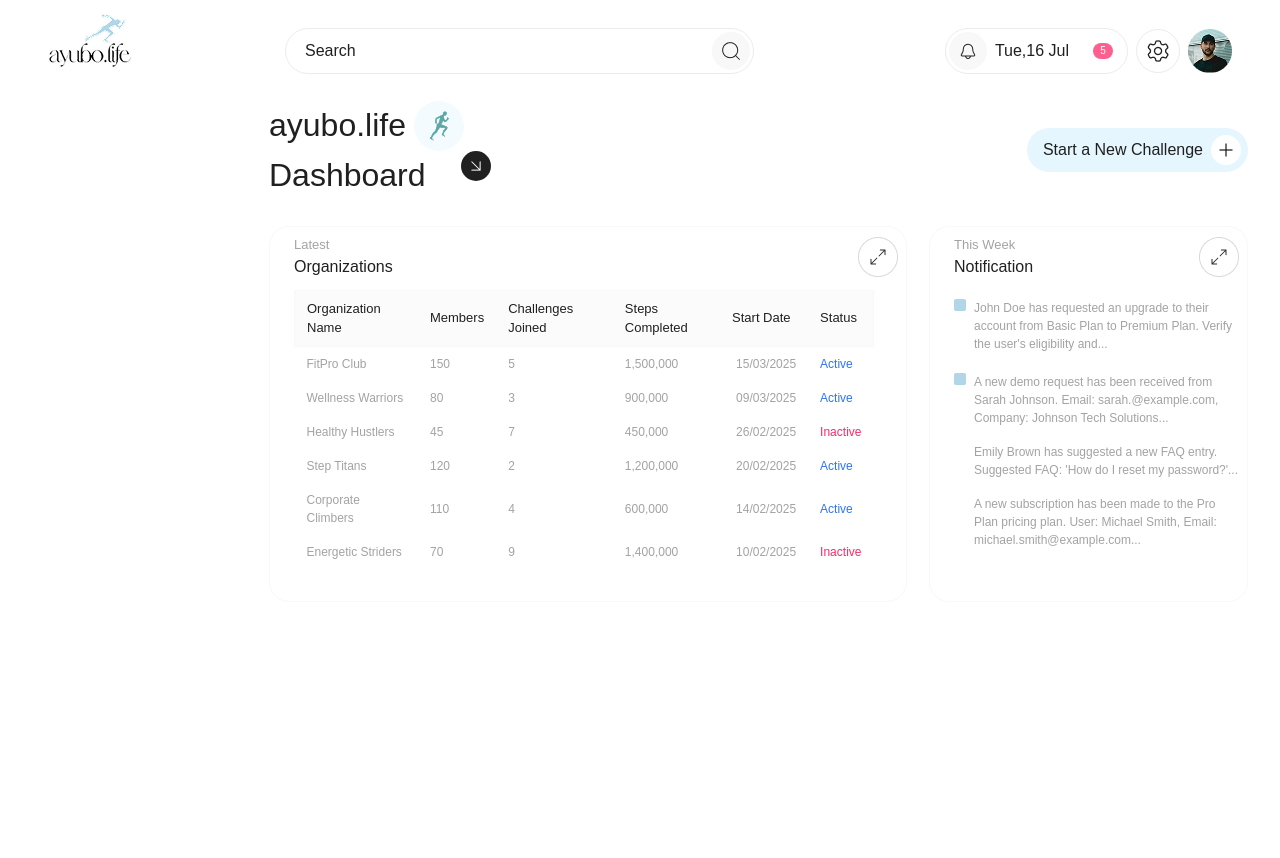
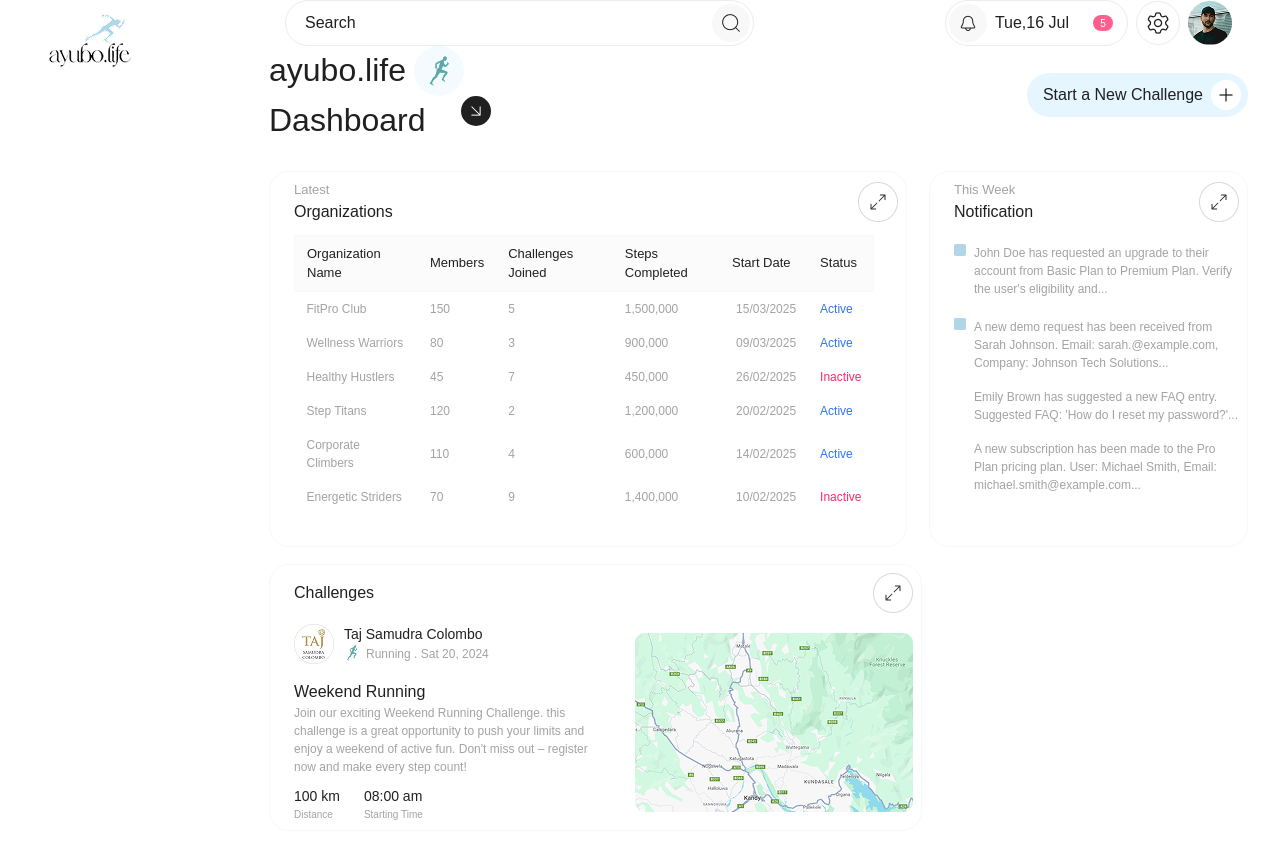
Before and after one commit to ShashiniAluthge/Ztride_Project, a React (Vite) app: page /dashboard in a window 1280 px wide. Shown: the top 858 px of the page. Before the commit the page ends 800 px from the top, so only its background shows below. Built offline with nearby package versions, Linux system fonts and the light colour scheme; a web font is replaced by a local one.

Commit message:
add dashboard challenges card

```diff
--- /dev/null
+++ b/src/components/dashboard/ChallengesCard.tsx
@@ -0,0 +1,65 @@
+import DoubleArrowIcon from "../../assets/doubleArrowIcon.png";
+import TajSamudraLogo from "../../assets/TajSamudraLogo.png";
+import AyuboIcon from "../../assets/ayuboicon.png";
+import DashboardMapImage from '../../assets/dashboardMapImage.png';
+
+const ChallengesCard = () => {
+  return (
+    <div className="mt-[17px]  border-1 border-[#F9F8F8] rounded-[20px] w-2/3 mb-[40px]">
+      <div className="ml-[24px] m-[8px]">
+        <div className="flex flex-row items-center justify-between ">
+          <p className="text-[16px] font-medium text-[var(--primary)]">
+            Challenges
+          </p>
+          <img src={DoubleArrowIcon} alt="Expand" />
+        </div>
+        <div className="mt-[11px] flex flex-row items-center justify-between">
+            <div className="flex-1">
+          <div className="flex flex-row">
+            <img src={TajSamudraLogo} />
+            <div className="flex flex-col ml-[10px]">
+              <p className="text-[14px] text-[var(--primary)]">
+                Taj Samudra Colombo
+              </p>
+              <div className="flex flex-row gap-[6px]">
+                <img src={AyuboIcon} className="w-[16px] h-[16px]" />
+                <p className="text-[12px] text-[var(--subText)]">
+                  Running . Sat 20, 2024
+                </p>
+              </div>
+            </div>
+          </div>
+          <div className="mt-[16px]">
+            <p className="text-[16px] text-[var(--primary)] font-medium">
+              Weekend Running
+            </p>
+            <p className="text-[12px] text-[var(--subText)]">
+              Join our exciting Weekend Running Challenge. this challenge is a
+              great opportunity to push your limits and enjoy a weekend of
+              active fun. Don't miss out – register now and make every step
+              count!
+            </p>
+          </div>
+
+          <div className="mt-[10px] flex flex-row gap-[24px]">
+            <div className="flex flex-col">
+                <p className="text-[14px] font-medium text-[var(--primary)]">100 km</p>
+                <p className="text-[10px] text-[var(--subText)]">Distance</p>
+            </div>
+
+            <div className="flex flex-col">
+                <p className="text-[14px] font-medium text-[var(--primary)]">08:00 am</p>
+                <p className="text-[10px] text-[var(--subText)]">Starting Time</p>
+            </div>
+          </div>
+        </div>
+        <div className=" ml-[26px]">
+        <img src={DashboardMapImage} className="object-contain"/>
+        </div>
+        </div>
+      </div>
+    </div>
+  );
+};
+
+export default ChallengesCard;
--- a/src/pages/Dashboard.tsx
+++ b/src/pages/Dashboard.tsx
@@ -5,6 +5,7 @@ import ArrowIcon from '../assets/arrowIcon.png';
 import PlusIcon from '../assets/plusIcon.png';
 import LatestOrganizationsList from "../components/dashboard/LatestOrganizationsList";
 import NotificationCard from "../components/dashboard/NotificationCard";
+import ChallengesCard from "../components/dashboard/ChallengesCard";
 
 const Dashboard = () => {
   return (
@@ -45,6 +46,9 @@ const Dashboard = () => {
           <LatestOrganizationsList/>
           <NotificationCard/>
           </div>
+          <div>
+            <ChallengesCard/>
+          </div>
 
 
         </div>
```
Also changed, not shown: src/assets/TajSamudraLogo.png (added), src/assets/dashboardMapImage.png (added).
